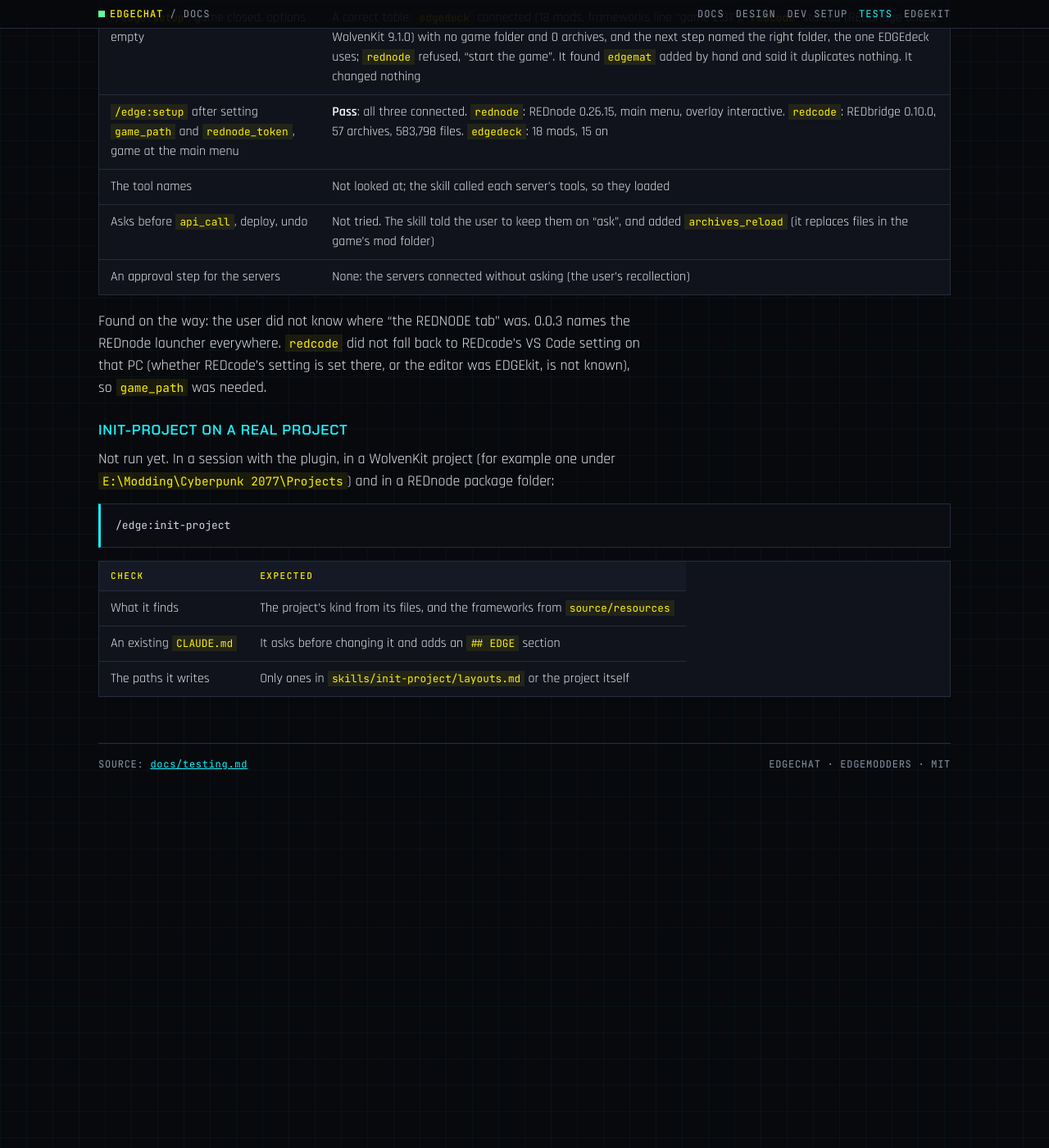
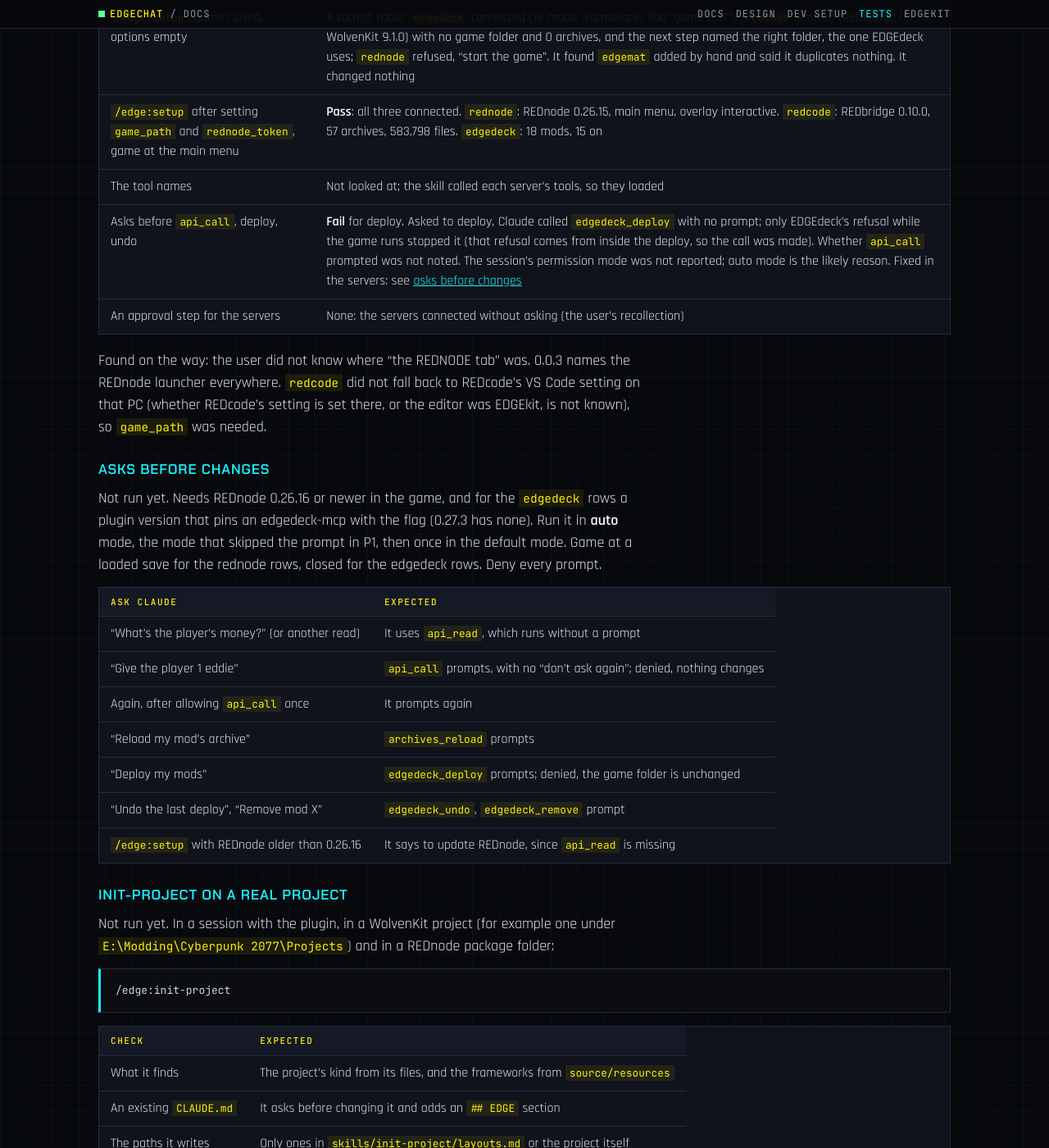
Before and after one commit to Edgemodders/EDGEchat, a Jekyll site: the page built from docs/testing.md, in a window 1280 px wide and 1400 px high, scrolled down 6901 px. Shown: the whole window at 82% size. Built offline with Jekyll 4.4.1, drawn with Linux system fonts in a browser that asks for light colours; our own code applies the rules of GitHub Pages for plain Markdown files; some of the changed text lies outside the part shown.

Commit message:
0.0.4: setup knows api_read and which tools ask before every call
REDnode 0.26.16 marks api_call and archives_reload with requiresUserInteraction
and adds api_read for reads. EDGEdeck's flag is committed but not on npm yet,
so setup tells Claude to ask in the chat before deploy, undo and remove.
P1's ask check recorded as a fail for deploy; new test: asks before changes.

Co-Authored-By: Claude Opus 5.5 <noreply@anthropic.com>

```diff
--- a/docs/testing.md
+++ b/docs/testing.md
@@ -202,7 +202,7 @@ The test that ends P1 ([design](design.html#phases)). Needs your own Claude Code
 | The settings form | Opens after install with the four options |
 | `/edge:setup` | A table: `rednode` connected with the game state, `redcode` connected with REDbridge's version and the archive count, `edgedeck` connected with the mods |
 | The tool names | `mcp__plugin_edge_rednode__*`, `mcp__plugin_edge_redcode__*`, `mcp__plugin_edge_edgedeck__*` |
-| `api_call`, `edgedeck_deploy`, `edgedeck_undo` | Ask before they run |
+| `api_call`, `edgedeck_deploy`, `edgedeck_undo` | Ask before they run (now its own test, [asks before changes](#asks-before-changes)) |
 
 First run 2026-10-21, plugin 0.0.2 installed from GitHub on a second PC (the user's laptop, with the game, EDGEdeck and REDcode's REDbridge), in the VS Code extension. Steered from the dev PC's session, which could not run `/plugins` through Remote Control ("isn't available in this environment"), so the user installed it locally. **Pass**, one check not seen.
 
@@ -212,10 +212,24 @@ First run 2026-10-21, plugin 0.0.2 installed from GitHub on a second PC (the use
 | `/edge:setup`, game closed, options empty | A correct table: `edgedeck` connected (18 mods, frameworks line "game 2.31"); `redcode` started (REDbridge 0.10.0, WolvenKit 9.1.0) with no game folder and 0 archives, and the next step named the right folder, the one EDGEdeck uses; `rednode` refused, "start the game". It found `edgemat` added by hand and said it duplicates nothing. It changed nothing |
 | `/edge:setup` after setting `game_path` and `rednode_token`, game at the main menu | **Pass**: all three connected. `rednode`: REDnode 0.26.15, main menu, overlay interactive. `redcode`: REDbridge 0.10.0, 57 archives, 583,798 files. `edgedeck`: 18 mods, 15 on |
 | The tool names | Not looked at; the skill called each server's tools, so they loaded |
-| Asks before `api_call`, deploy, undo | Not tried. The skill told the user to keep them on "ask", and added `archives_reload` (it replaces files in the game's mod folder) |
+| Asks before `api_call`, deploy, undo | **Fail** for deploy. Asked to deploy, Claude called `edgedeck_deploy` with no prompt; only EDGEdeck's refusal while the game runs stopped it (that refusal comes from inside the deploy, so the call was made). Whether `api_call` prompted was not noted. The session's permission mode was not reported; auto mode is the likely reason. Fixed in the servers: see [asks before changes](#asks-before-changes) |
 | An approval step for the servers | None: the servers connected without asking (the user's recollection) |
 
 Found on the way: the user did not know where "the REDNODE tab" was. 0.0.3 names the REDnode launcher everywhere. `redcode` did not fall back to REDcode's VS Code setting on that PC (whether REDcode's setting is set there, or the editor was EDGEkit, is not known), so `game_path` was needed.
+
+### Asks before changes
+
+Not run yet. Needs REDnode 0.26.16 or newer in the game, and for the `edgedeck` rows a plugin version that pins an edgedeck-mcp with the flag (0.27.3 has none). Run it in **auto** mode, the mode that skipped the prompt in P1, then once in the default mode. Game at a loaded save for the rednode rows, closed for the edgedeck rows. Deny every prompt.
+
+| Ask Claude | Expected |
+|---|---|
+| "What's the player's money?" (or another read) | It uses `api_read`, which runs without a prompt |
+| "Give the player 1 eddie" | `api_call` prompts, with no "don't ask again"; denied, nothing changes |
+| Again, after allowing `api_call` once | It prompts again |
+| "Reload my mod's archive" | `archives_reload` prompts |
+| "Deploy my mods" | `edgedeck_deploy` prompts; denied, the game folder is unchanged |
+| "Undo the last deploy", "Remove mod X" | `edgedeck_undo`, `edgedeck_remove` prompt |
+| `/edge:setup` with REDnode older than 0.26.16 | It says to update REDnode, since `api_read` is missing |
 
 ### init-project on a real project
 
```
Also changed, not shown: CLAUDE.md (+2 -2 lines), docs/design.md (+5 -4 lines), docs/index.md (+1 -1 lines), skills/init-project/template.md (+2 -2 lines), skills/setup/SKILL.md (+14 -4 lines), .claude-plugin/plugin.json.
